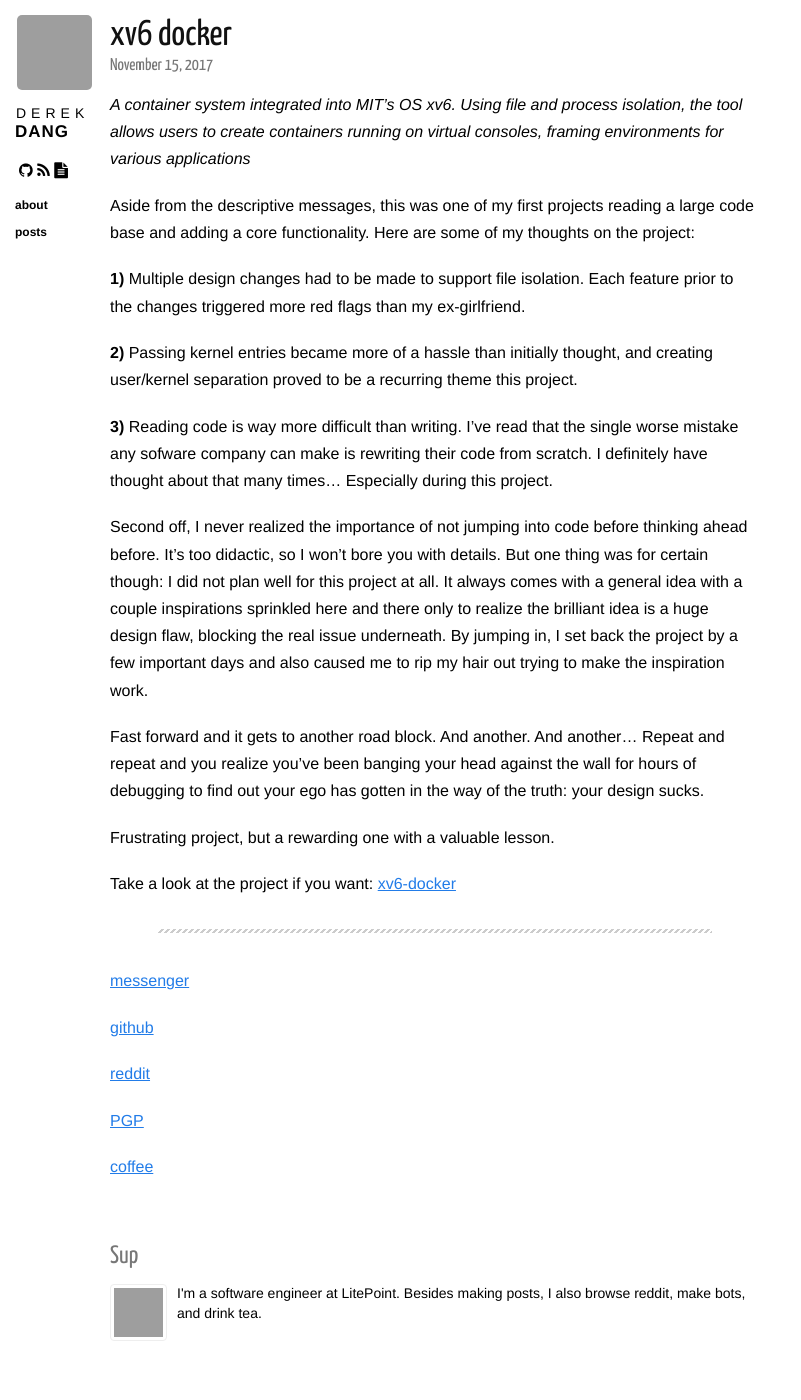
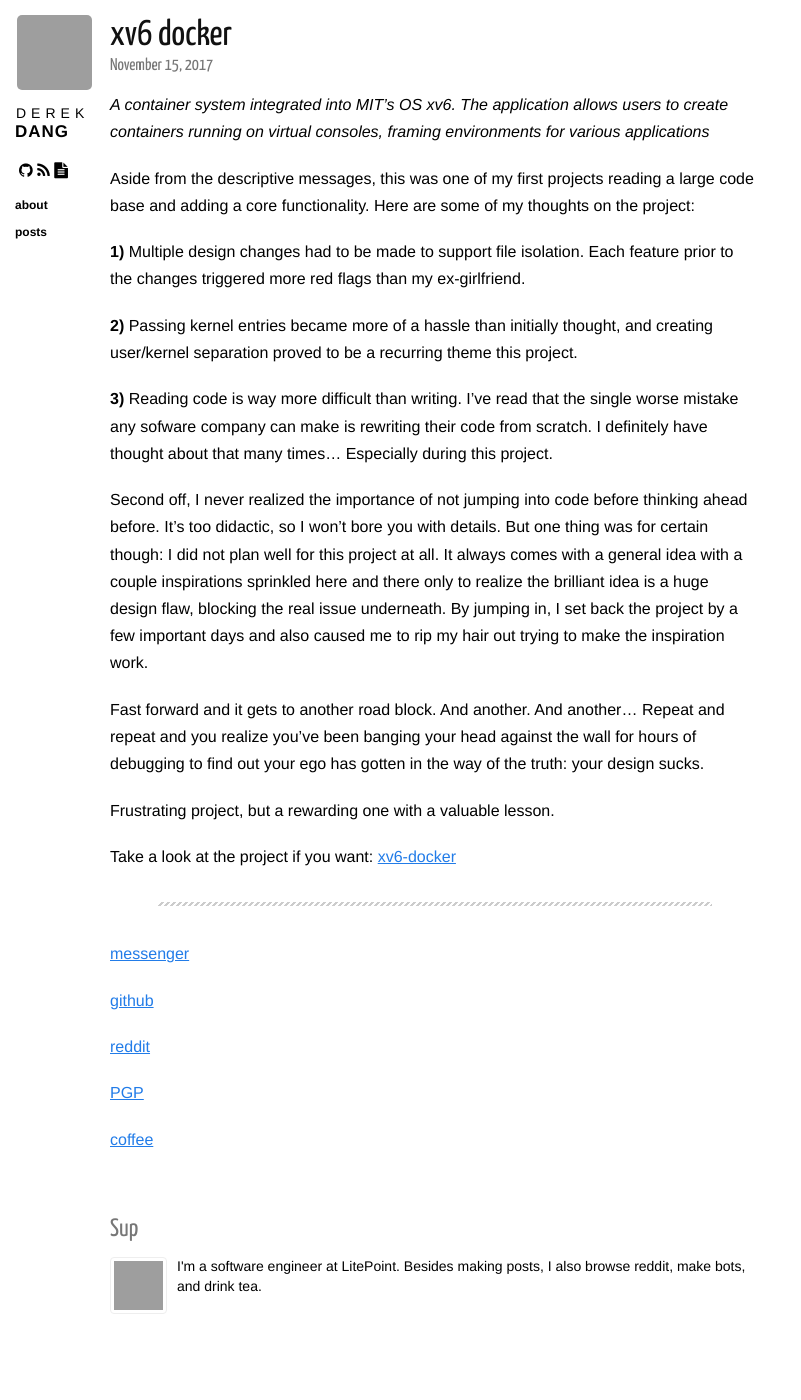
Before and after one commit to dqdang/dqdang.github.io, a Jekyll site: the page built from _posts/2017-11-15-xv6-docker.markdown, in a window 1280 px wide. Shown: the whole page, without its empty margins (0-801 px from the left). Built offline with Jekyll 4.4.1, drawn with Linux system fonts in a browser that asks for light colours; nearby versions of some CDN libraries; after the commit the page ends 1373 px from its top, so only the background shows below that; grey boxes are pictures that could not be loaded.

Commit message:
Fix description

```diff
--- a/_posts/2017-11-15-xv6-docker.markdown
+++ b/_posts/2017-11-15-xv6-docker.markdown
@@ -4,7 +4,7 @@ title: xv6 docker
 category: posts
 ---
 
-*A container system integrated into MIT’s OS xv6. Using file and process isolation, the tool allows users to create containers running on virtual consoles, framing environments for various applications*
+*A container system integrated into MIT’s OS xv6. The application allows users to create containers running on virtual consoles, framing environments for various applications*
 
 Aside from the descriptive messages, this was one of my first projects reading a large code base and adding a core functionality. Here are some of my thoughts on the project:
 
```
